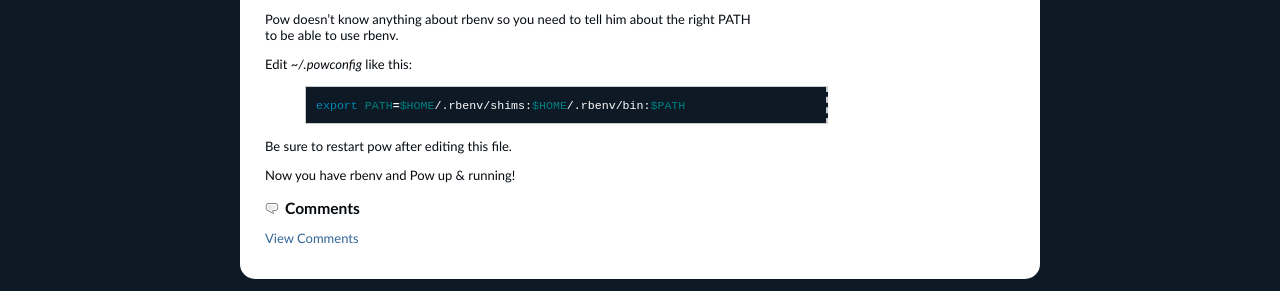
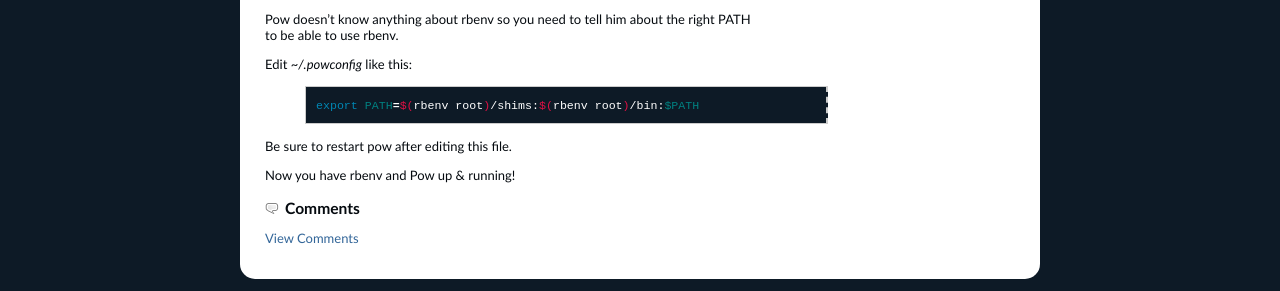
Before and after one commit to Bounga/bounga.org, a Jekyll site: the page built from _posts/2012-02-06-pow-using-rbenv.markdown, in a window 1280 px wide. Shown: the part 1886-2177 px from the top of the page. Built offline with Jekyll 4.4.1, drawn with Linux system fonts in a browser that asks for light colours; some web fonts are replaced; Markdown is read by kramdown in place of the engine named in the settings; comment, search, counter and statistics services are not loaded.

Commit message:
Better PATH export for .powconfig

```diff
--- a/_posts/2012-02-06-pow-using-rbenv.markdown
+++ b/_posts/2012-02-06-pow-using-rbenv.markdown
@@ -110,7 +110,7 @@
 Edit *~/.powconfig* like this:
 
 {% highlight bash %}
-export PATH=$HOME/.rbenv/shims:$HOME/.rbenv/bin:$PATH
+export PATH=$(rbenv root)/shims:$(rbenv root)/bin:$PATH
 {% endhighlight %}
 
 Be sure to restart pow after editing this file.
```
